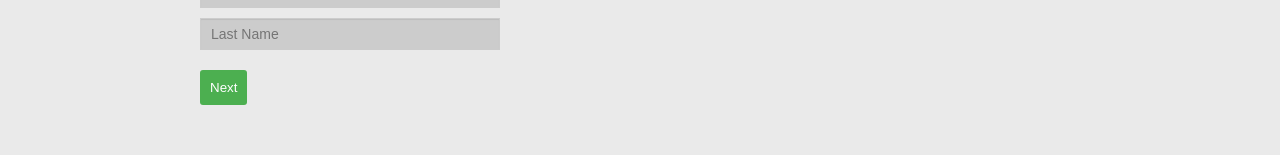
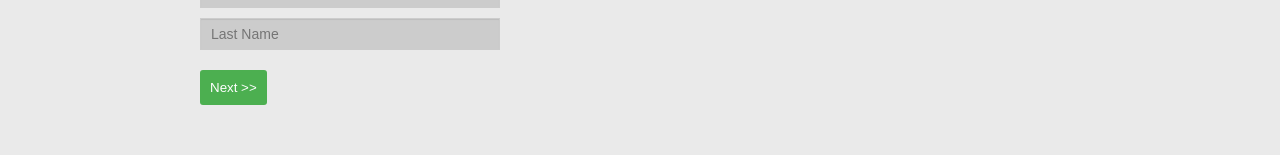
Before and after one commit to otinomz/Step-Forms, a React (Create React App) app: page / in a window 1280 px wide. Shown: the part 142-302 px from the top of the page. Built offline with nearby package versions, Linux system fonts and the light colour scheme.

Commit message:
feat: new changes

```diff
--- a/src/components/Main.js
+++ b/src/components/Main.js
@@ -39,7 +39,10 @@ class Main extends Component {
     if (step === 1)
       return (
         <>
-          <PersonalInfo handleChange={this.handleChange} />
+          <PersonalInfo
+            handleChange={this.handleChange}
+            nextStep={this.nextStep}
+          />
         </>
       );
   };
--- a/src/components/PersonalInfo.js
+++ b/src/components/PersonalInfo.js
@@ -28,7 +28,7 @@ class PersonalInfo extends Component {
           />
         </label>
         <button className="Next" onClick={this.continue}>
-          Next
+          Next >>
         </button>
       </>
     );
```
